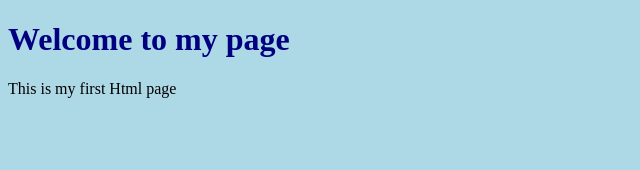
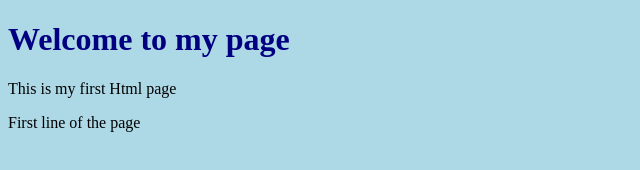
Before and after one commit to aravind-flexi/hello-world, a plain HTML site: page index.html in a window 1280 px wide. Shown: the whole page, without its empty margins (0-640 px from the left). Drawn offline with Linux system fonts and the light colour scheme.

Commit message:
Updated index.html html page

```diff
--- a/index.html
+++ b/index.html
@@ -7,5 +7,6 @@
 <body>
 <h1>Welcome to my page</h1>
 <p>This is my first Html page</p>
+<p>First line of the page</p>
 </body>
 </html>
```
